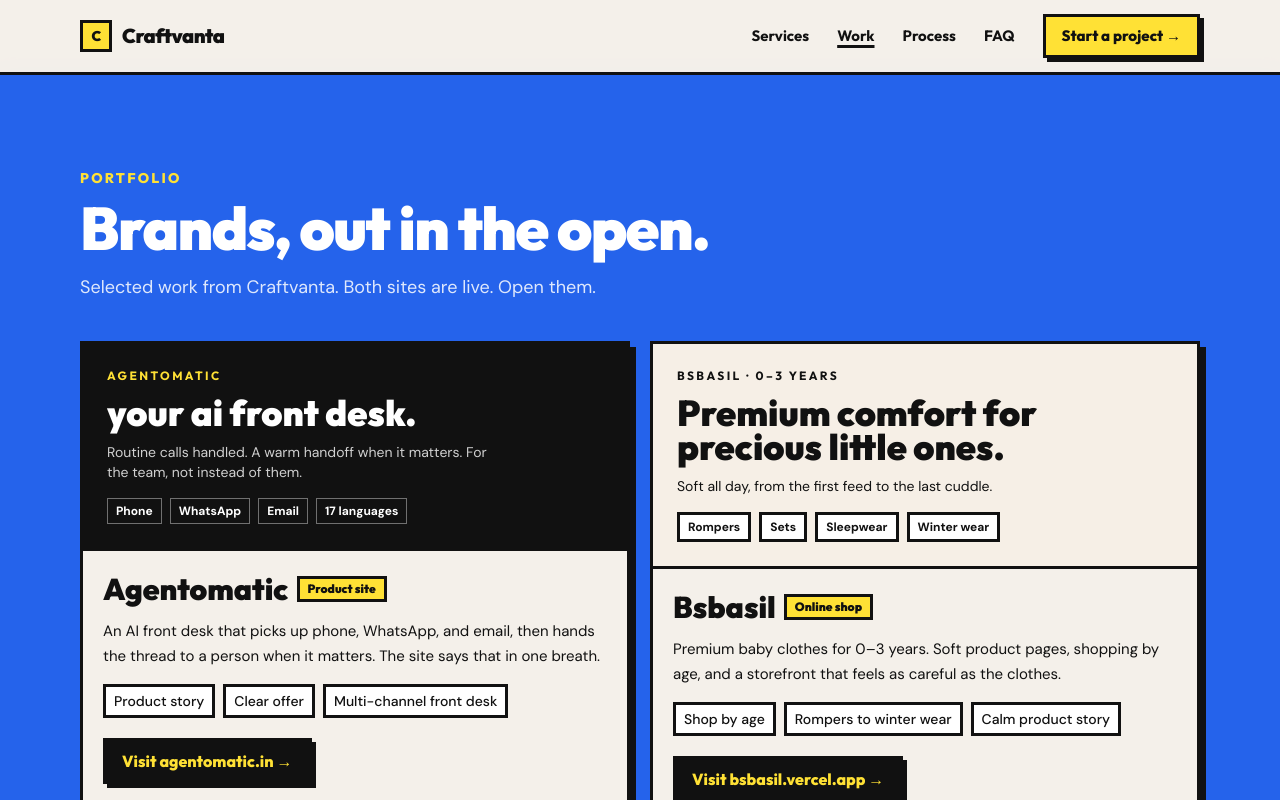
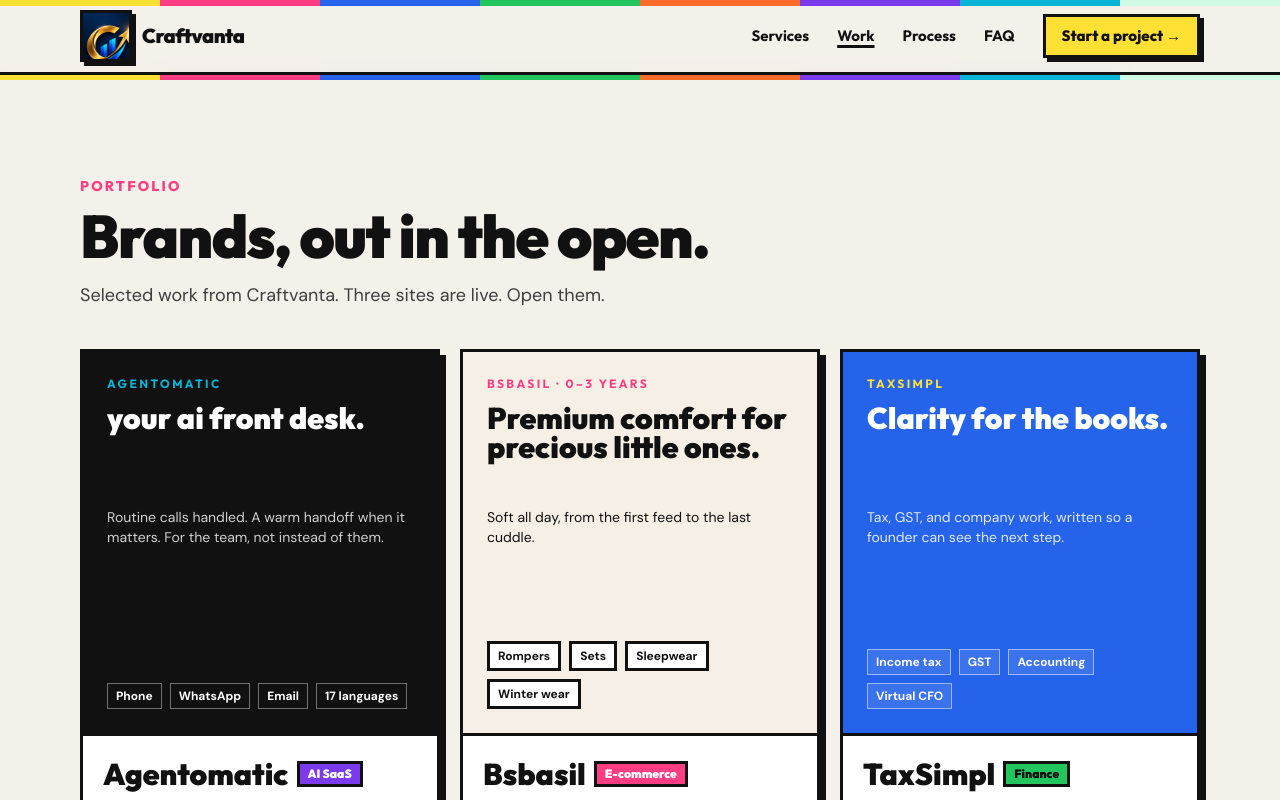
Before and after one commit to 53X/Craftvanta, a Next.js app: page /work in a window 1280 px wide. Shown: the top 800 px of the page. Built offline with nearby package versions, Linux system fonts and the light colour scheme.

Commit message:
Add the Craftvanta logo and put TaxSimpl in the portfolio.

```diff
--- a/app/globals.css
+++ b/app/globals.css
@@ -9,6 +9,8 @@
   --color-green: #22c55e;
   --color-orange: #ff6b2b;
   --color-mint: #d1fae5;
+  --color-violet: #7c3aed;
+  --color-cyan: #06b6d4;
   --color-line: #111111;
   --font-sans: var(--font-dm), "DM Sans", sans-serif;
   --font-display: var(--font-outfit), Outfit, sans-serif;
@@ -96,3 +98,17 @@
   background-size: 100% 0.42em;
   background-position: 0 82%;
 }
+
+.palette-bar {
+  background: linear-gradient(
+    90deg,
+    #ffe135 0% 12.5%,
+    #ff3d82 12.5% 25%,
+    #2563eb 25% 37.5%,
+    #22c55e 37.5% 50%,
+    #ff6b2b 50% 62.5%,
+    #7c3aed 62.5% 75%,
+    #06b6d4 75% 87.5%,
+    #d1fae5 87.5% 100%
+  );
+}
--- a/app/work/page.tsx
+++ b/app/work/page.tsx
@@ -3,7 +3,7 @@
 
 export const metadata: Metadata = {
   title: "Portfolio",
-  description: "Selected Craftvanta work, including Agentomatic and Bsbasil.",
+  description: "Selected Craftvanta work: Agentomatic, Bsbasil, and TaxSimpl.",
 };
 
 export default function WorkPage() {
--- a/components/faq.tsx
+++ b/components/faq.tsx
@@ -39,6 +39,7 @@
 
   return (
     <section id="faq" className="scroll-mt-24 border-b-[3px] border-ink bg-white">
+      <div className="palette-bar h-2" aria-hidden />
       <div className="mx-auto max-w-3xl px-4 py-20 md:py-24">
         <h2 className="font-display text-4xl font-black leading-[0.95] tracking-tight sm:text-6xl">
           The questions worth asking.
--- a/components/footer.tsx
+++ b/components/footer.tsx
@@ -1,3 +1,5 @@
+import { Logo } from "@/components/logo";
+
 const columns = [
   {
     title: "Agency",
@@ -14,6 +16,7 @@
     links: [
       { href: "https://agentomatic.in", label: "Agentomatic", external: true },
       { href: "https://bsbasil.vercel.app", label: "Bsbasil", external: true },
+      { href: "https://www.taxsimpl.com", label: "TaxSimpl", external: true },
     ],
   },
 ];
@@ -21,11 +24,11 @@
 export function Footer() {
   return (
     <footer className="bg-paper">
+      <div className="palette-bar h-2" aria-hidden />
       <div className="mx-auto grid max-w-6xl gap-10 px-4 py-14 md:grid-cols-[1.4fr_1fr_1fr]">
         <div>
-          <a href="/" className="flex items-center gap-2.5 font-display text-xl font-black">
-            <span className="grid size-8 place-items-center border-[3px] border-ink bg-yellow text-sm">C</span>
-            Craftvanta
+          <a href="/" className="inline-flex" aria-label="Craftvanta">
+            <Logo variant="lockup" />
           </a>
           <p className="mt-4 max-w-sm text-sm leading-relaxed text-ink/80">
             A creative marketing agency for branding, websites, AI images and video, social, and ads.
--- a/components/header.tsx
+++ b/components/header.tsx
@@ -2,6 +2,7 @@
 
 import { useEffect, useState } from "react";
 import { usePathname } from "next/navigation";
+import { Logo } from "@/components/logo";
 import { useScrollLock } from "@/components/smooth-scroll";
 
 const links = [
@@ -23,6 +24,7 @@
 
   return (
     <header className="fixed inset-x-0 top-0 z-40 border-b-[3px] border-ink bg-paper/95 backdrop-blur-sm">
+      <div className="palette-bar absolute inset-x-0 top-0 h-1.5" aria-hidden />
       <a
         href="#main"
         className="sr-only focus:not-sr-only focus:absolute focus:left-4 focus:top-4 focus:z-50 focus:bg-yellow focus:px-3 focus:py-2 focus:font-display focus:font-bold"
@@ -31,10 +33,8 @@
       </a>
       <div className="mx-auto flex h-[72px] max-w-6xl items-center justify-between px-4">
         <a href="/" className="flex items-center gap-2.5 font-display text-xl font-black tracking-tight">
-          <span className="grid size-8 place-items-center border-[3px] border-ink bg-yellow text-sm font-black">
-            C
-          </span>
-          Craftvanta
+          <Logo />
+          <span>Craftvanta</span>
         </a>
 
         <nav className="hidden items-center gap-7 md:flex" aria-label="Primary">
--- /dev/null
+++ b/components/logo.tsx
@@ -0,0 +1,27 @@
+export function Logo({ variant = "mark" }: { variant?: "mark" | "lockup" }) {
+  const lockup = variant === "lockup";
+
+  if (lockup) {
+    return (
+      <span className="neo inline-flex bg-white p-2">
+        <img
+          src="/craftvanta-logo.png"
+          alt="Craftvanta"
+          width={1024}
+          height={1024}
+          className="h-40 w-40 object-cover"
+        />
+      </span>
+    );
+  }
+
+  return (
+    <span className="neo-sm relative block size-[52px] shrink-0 overflow-hidden bg-[#071433]">
+      <img
+        src="/craftvanta-logo.png"
+        alt=""
+        className="absolute top-[-14%] left-1/2 w-[205%] max-w-none -translate-x-1/2"
+      />
+    </span>
+  );
+}
--- a/components/process.tsx
+++ b/components/process.tsx
@@ -5,7 +5,7 @@
     n: "01",
     title: "Tell us the job",
     body: "What you sell, who it is for, and how the brand should feel. A new identity, a site, content, social, ads, or the lot.",
-    tone: "bg-white",
+    tone: "bg-green",
   },
   {
     n: "02",
@@ -17,7 +17,7 @@
     n: "03",
     title: "We make it",
     body: "The site, the images, the videos, the captions. You review. We revise. Nothing goes live half-finished.",
-    tone: "bg-white",
+    tone: "bg-orange text-white",
   },
   {
     n: "04",
@@ -64,7 +64,7 @@
         </div>
       </div>
 
-      <div className="border-t-[3px] border-ink bg-white">
+      <div className="border-t-[3px] border-ink bg-cyan">
         <div className="mx-auto grid max-w-6xl gap-8 px-4 py-20 md:grid-cols-2 md:py-24">
           <div>
             <h2 className="font-display text-4xl font-black leading-[0.95] tracking-tight sm:text-5xl">
--- a/components/work-teaser.tsx
+++ b/components/work-teaser.tsx
@@ -1,15 +1,21 @@
 export function WorkTeaser() {
   return (
-    <section className="border-b-[3px] border-ink bg-ink text-white">
+    <section className="border-b-[3px] border-ink bg-violet text-white">
+      <div className="palette-bar h-2" aria-hidden />
       <div className="mx-auto flex max-w-6xl flex-col items-start justify-between gap-6 px-4 py-14 md:flex-row md:items-end md:py-16">
         <div>
           <p className="font-display text-sm font-extrabold uppercase tracking-[0.16em] text-yellow">Portfolio</p>
           <h2 className="mt-3 max-w-xl font-display text-4xl font-black leading-[0.95] tracking-tight sm:text-5xl">
             Proof has its own page.
           </h2>
-          <p className="mt-4 max-w-lg text-white/80">
-            Agentomatic and Bsbasil live apart from the pitch, so you can open the brands themselves.
+          <p className="mt-4 max-w-lg text-white/85">
+            Agentomatic, Bsbasil, and TaxSimpl live apart from the pitch, so you can open the brands themselves.
           </p>
+          <ul className="mt-5 flex flex-wrap gap-2">
+            <li className="border-[3px] border-ink bg-cyan px-2 py-1 font-display text-xs font-black text-ink">AI SaaS</li>
+            <li className="border-[3px] border-ink bg-pink px-2 py-1 font-display text-xs font-black text-white">E-commerce</li>
+            <li className="border-[3px] border-ink bg-green px-2 py-1 font-display text-xs font-black text-ink">Finance</li>
+          </ul>
         </div>
         <a href="/work" className="neo press shrink-0 bg-yellow px-5 py-3 font-display text-lg font-extrabold text-ink">
           Open the portfolio →
--- a/components/work.tsx
+++ b/components/work.tsx
@@ -5,7 +5,8 @@
     name: "Agentomatic",
     url: "https://agentomatic.in",
     host: "agentomatic.in",
-    kind: "Product site",
+    kind: "AI SaaS",
+    tag: "bg-violet text-white",
     summary:
       "An AI front desk that picks up phone, WhatsApp, and email, then hands the thread to a person when it matters. The site says that in one breath.",
     points: ["Product story", "Clear offer", "Multi-channel front desk"],
@@ -15,43 +16,58 @@
     name: "Bsbasil",
     url: "https://bsbasil.vercel.app",
     host: "bsbasil.vercel.app",
-    kind: "Online shop",
+    kind: "E-commerce",
+    tag: "bg-pink text-white",
     summary:
       "Premium baby clothes for 0–3 years. Soft product pages, shopping by age, and a storefront that feels as careful as the clothes.",
     points: ["Shop by age", "Rompers to winter wear", "Calm product story"],
     frame: "shop",
   },
+  {
+    name: "TaxSimpl",
+    url: "https://www.taxsimpl.com",
+    host: "taxsimpl.com",
+    kind: "Finance",
+    tag: "bg-green",
+    summary:
+      "A financial site for tax, GST, accounting, and advisory. The offer is plain: compliance that stays on time, for founders and growing businesses.",
+    points: ["Income tax", "GST and company work", "Virtual CFO"],
+    frame: "finance",
+  },
 ];
 
 export function Work() {
   return (
-    <section id="work" className="scroll-mt-24 border-b-[3px] border-ink bg-blue text-white">
+    <section id="work" className="scroll-mt-24 border-b-[3px] border-ink bg-paper text-ink">
+      <div className="palette-bar h-2" aria-hidden />
       <div className="mx-auto max-w-6xl px-4 py-20 md:py-24">
-        <p className="font-display text-sm font-extrabold uppercase tracking-[0.16em] text-yellow">Portfolio</p>
+        <p className="font-display text-sm font-extrabold uppercase tracking-[0.16em] text-pink">Portfolio</p>
         <h2 className="mt-3 max-w-3xl font-display text-4xl font-black leading-[0.95] tracking-tight sm:text-6xl">
           Brands, out in the open.
         </h2>
-        <p className="mt-4 max-w-2xl text-lg text-white/85">
-          Selected work from Craftvanta. Both sites are live. Open them.
+        <p className="mt-4 max-w-2xl text-lg text-ink/80">
+          Selected work from Craftvanta. Three sites are live. Open them.
         </p>
-        <div className="mt-10 grid gap-5 lg:grid-cols-2">
+        <div className="mt-10 grid gap-5 lg:grid-cols-3">
           {pieces.map((piece, index) => (
-            <Reveal key={piece.name} delay={index * 0.08}>
-            <article className="neo bg-paper text-ink">
-              <div className="border-b-[3px] border-ink">
-                {piece.frame === "agent" ? <AgentFrame /> : <ShopFrame />}
+            <Reveal key={piece.name} delay={index * 0.08} className="h-full">
+              <article className="neo flex h-full flex-col bg-white text-ink">
+                <div className="h-96 shrink-0 border-b-[3px] border-ink">
+                  {piece.frame === "agent" ? <AgentFrame /> : null}
+                  {piece.frame === "shop" ? <ShopFrame /> : null}
+                  {piece.frame === "finance" ? <FinanceFrame /> : null}
                 </div>
-              <div className="p-5">
+                <div className="flex h-96 shrink-0 flex-col p-5">
                   <div className="flex flex-wrap items-center gap-2">
                     <h3 className="font-display text-3xl font-black">{piece.name}</h3>
-                  <span className="border-[3px] border-ink bg-yellow px-2 py-0.5 font-display text-xs font-black">
+                    <span className={`border-[3px] border-ink px-2 py-0.5 font-display text-xs font-black ${piece.tag}`}>
                       {piece.kind}
                     </span>
                   </div>
                   <p className="mt-3 text-[15px] leading-relaxed">{piece.summary}</p>
                   <ul className="mt-4 flex flex-wrap gap-2">
                     {piece.points.map((point) => (
-                    <li key={point} className="border-[3px] border-ink bg-white px-2 py-1 text-sm font-medium">
+                      <li key={point} className="border-[3px] border-ink bg-paper px-2 py-1 text-sm font-medium">
                         {point}
                       </li>
                     ))}
@@ -60,7 +76,7 @@
                     href={piece.url}
                     target="_blank"
                     rel="noreferrer"
-                  className="neo-sm press mt-5 inline-flex bg-ink px-4 py-2 font-display font-extrabold text-yellow"
+                    className="neo-sm press mt-auto inline-flex w-fit bg-ink px-4 py-2 font-display font-extrabold text-yellow"
                   >
                     Visit {piece.host} →
                   </a>
@@ -76,15 +92,15 @@
 
 function AgentFrame() {
   return (
-    <div className="bg-ink p-5 text-white sm:p-6">
-      <p className="font-display text-xs font-bold uppercase tracking-[0.2em] text-yellow">agentomatic</p>
-      <p className="mt-3 max-w-sm font-display text-3xl font-black leading-[0.95] sm:text-4xl">
+    <div className="flex h-full flex-col bg-ink p-5 text-white sm:p-6">
+      <p className="font-display text-xs font-bold uppercase tracking-[0.2em] text-cyan">agentomatic</p>
+      <p className="mt-3 min-h-[5.7rem] max-w-sm font-display text-3xl font-black leading-[0.95]">
         your ai front desk.
       </p>
       <p className="mt-3 max-w-sm text-sm text-white/80">
         Routine calls handled. A warm handoff when it matters. For the team, not instead of them.
       </p>
-      <div className="mt-4 flex flex-wrap gap-2 text-xs font-bold">
+      <div className="mt-auto flex flex-wrap gap-2 pt-4 text-xs font-bold">
         {["Phone", "WhatsApp", "Email", "17 languages"].map((item) => (
           <span key={item} className="border border-white/40 px-2 py-1">
             {item}
@@ -97,13 +113,13 @@
 
 function ShopFrame() {
   return (
-    <div className="bg-[#f6efe6] p-5 text-ink sm:p-6">
-      <p className="font-display text-xs font-bold uppercase tracking-[0.2em]">Bsbasil · 0–3 years</p>
-      <p className="mt-3 max-w-sm font-display text-3xl font-black leading-[0.95] sm:text-4xl">
+    <div className="flex h-full flex-col bg-[#f6efe6] p-5 text-ink sm:p-6">
+      <p className="font-display text-xs font-bold uppercase tracking-[0.2em] text-pink">Bsbasil · 0–3 years</p>
+      <p className="mt-3 min-h-[5.7rem] max-w-sm font-display text-3xl font-black leading-[0.95]">
         Premium comfort for precious little ones.
       </p>
       <p className="mt-3 max-w-sm text-sm">Soft all day, from the first feed to the last cuddle.</p>
-      <div className="mt-4 flex flex-wrap gap-2 text-xs font-bold">
+      <div className="mt-auto flex flex-wrap gap-2 pt-4 text-xs font-bold">
         {["Rompers", "Sets", "Sleepwear", "Winter wear"].map((item) => (
           <span key={item} className="border-[3px] border-ink bg-white px-2 py-1">
             {item}
@@ -113,3 +129,24 @@
     </div>
   );
 }
+
+function FinanceFrame() {
+  return (
+    <div className="flex h-full flex-col bg-blue p-5 text-white sm:p-6">
+      <p className="font-display text-xs font-bold uppercase tracking-[0.2em] text-yellow">taxsimpl</p>
+      <p className="mt-3 min-h-[5.7rem] max-w-sm font-display text-3xl font-black leading-[0.95]">
+        Clarity for the books.
+      </p>
+      <p className="mt-3 max-w-sm text-sm text-white/85">
+        Tax, GST, and company work, written so a founder can see the next step.
+      </p>
+      <div className="mt-auto flex flex-wrap gap-2 pt-4 text-xs font-bold">
+        {["Income tax", "GST", "Accounting", "Virtual CFO"].map((item) => (
+          <span key={item} className="border border-white/50 bg-white/10 px-2 py-1">
+            {item}
+          </span>
+        ))}
+      </div>
+    </div>
+  );
+}
```
Also changed, not shown: components/contact.tsx (+9 -9 lines), components/hero.tsx (+6 -4 lines), components/ticker.tsx (+13 -13 lines), public/craftvanta-logo.png (added), 1 other file (tests, documents, lock files or other folders). Lines whose indentation alone changed are shown as unchanged.
